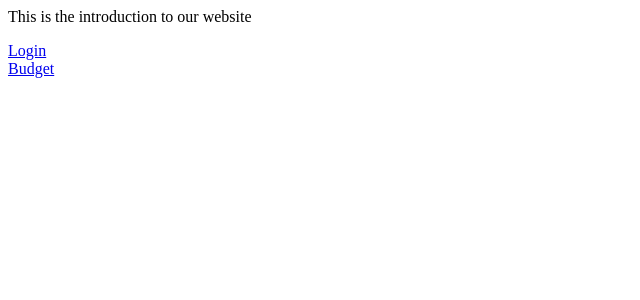
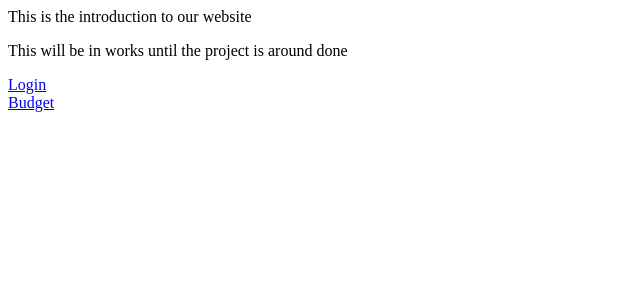
Before and after one commit to chenmichael2/budget-react, a React (Create React App) app: page / in a window 1280 px wide. Shown: the top 300 px of the page, without its empty margins (0-640 px from the left). Built offline with nearby package versions, Linux system fonts and the light colour scheme.

Commit message:
adding a sentence to the first page

```diff
--- a/src/App.js
+++ b/src/App.js
@@ -3,7 +3,7 @@ function App() {
   return (
     <div className="App">
       <div>This is the introduction to our website</div>
-      <p></p>
+      <p>This will be in works until the project is around done</p>
       <a href="/login">Login</a>
       <br />
       <a href="/budget">Budget</a>
```
